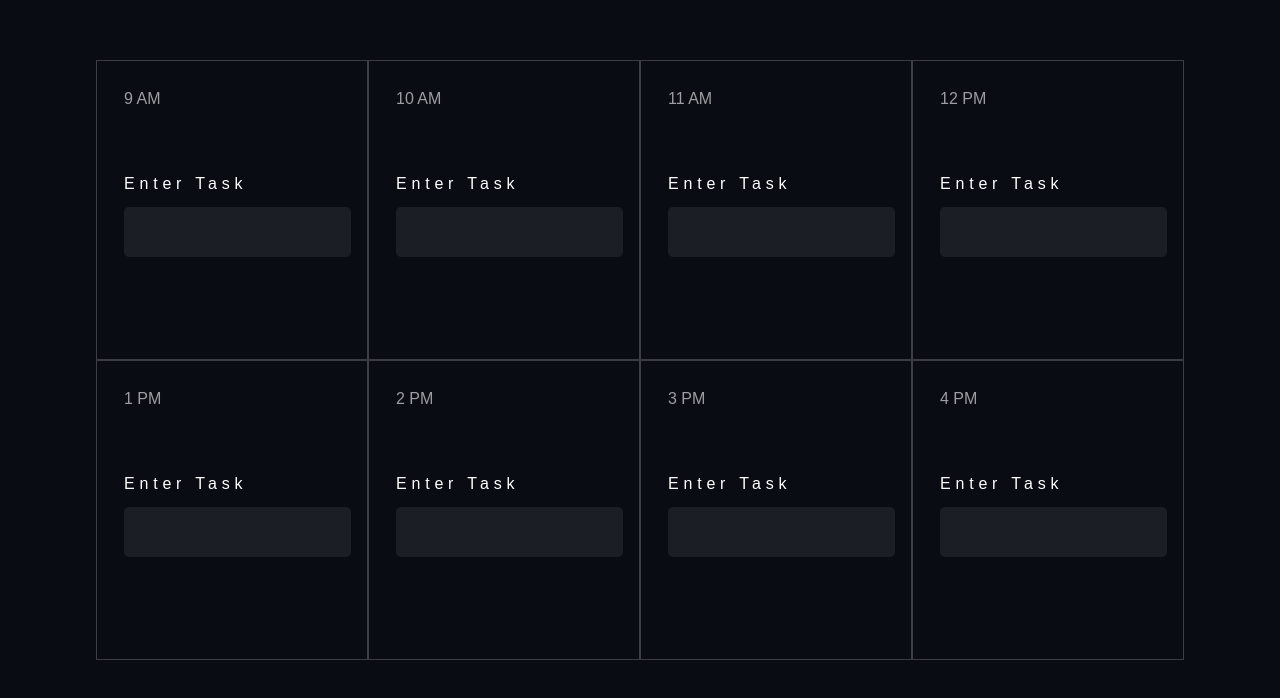
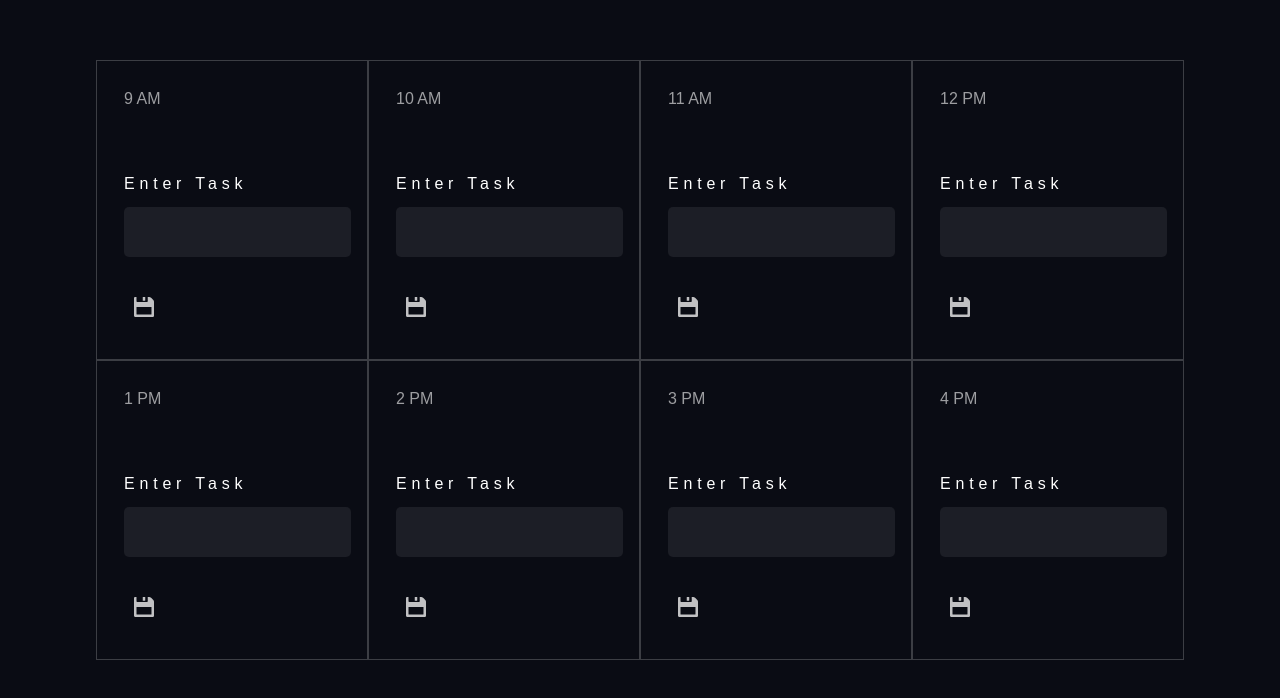
Before and after one commit to Punkinut/day-planner, a plain HTML site: page index.html in a window 1280 px wide. Shown: the part 840-1538 px from the top of the page. Drawn offline with nearby package versions, Linux system fonts and the light colour scheme; a web font is replaced by a local one.

Commit message:
Added save icon to each grid box

```diff
--- a/assets/css/style.css
+++ b/assets/css/style.css
@@ -241,6 +241,19 @@
     padding: 10px;
 }
 
+.save-icon {
+    display: block;
+    position: relative;
+    top: 40px;
+    left: 10px;
+    width: 20px;
+    opacity: 80%;
+    cursor: pointer;
+}
+
+.save-icon:hover {
+    opacity: 100%;
+}
 /* Below are media queries */
 
 @media screen and (max-width: 1000px){
--- a/index.html
+++ b/index.html
@@ -49,6 +49,7 @@
                         <article class="task-box bebas-neue-regular">
                             <p>Enter Task</p>
                             <input type="text" class="input-design">
+                            <img class="save-icon" src="./assets/images/save.svg">
                         </article>
                     </section>
                 </div>
@@ -60,6 +61,7 @@
                         <article class="task-box bebas-neue-regular ">
                             <p>Enter Task</p>
                             <input type="text" class="input-design">
+                            <img class="save-icon" src="./assets/images/save.svg">
                         </article>
                     </section>
                 </div>
@@ -71,6 +73,7 @@
                         <article class="task-box bebas-neue-regular ">
                             <p>Enter Task</p>
                             <input type="text" class="input-design">
+                            <img class="save-icon" src="./assets/images/save.svg">
                         </article>
                     </section>
                 </div>
@@ -82,6 +85,7 @@
                         <article class="task-box bebas-neue-regular ">
                             <p>Enter Task</p>
                             <input type="text" class="input-design">
+                            <img class="save-icon" src="./assets/images/save.svg">
                         </article>
                     </section>
                 </div>
@@ -93,6 +97,7 @@
                         <article class="task-box bebas-neue-regular ">
                             <p>Enter Task</p>
                             <input type="text" class="input-design">
+                            <img class="save-icon" src="./assets/images/save.svg">
                         </article>
                     </section>
                 </div>
@@ -104,6 +109,7 @@
                         <article class="task-box bebas-neue-regular ">
                             <p>Enter Task</p>
                             <input type="text" class="input-design">
+                            <img class="save-icon" src="./assets/images/save.svg">
                         </article>
                     </section>
                 </div>
@@ -115,6 +121,7 @@
                         <article class="task-box bebas-neue-regular ">
                             <p>Enter Task</p>
                             <input type="text" class="input-design">
+                            <img class="save-icon" src="./assets/images/save.svg">
                         </article>
                     </section>
                 </div>
@@ -126,6 +133,7 @@
                         <article class="task-box bebas-neue-regular ">
                             <p>Enter Task</p>
                             <input type="text" class="input-design">
+                            <img class="save-icon" src="./assets/images/save.svg">
                         </article>
                     </section>
                 </div>
```
Also changed, not shown: assets/images/save.svg (added), assets/js/script.js (line endings or trailing spaces).
